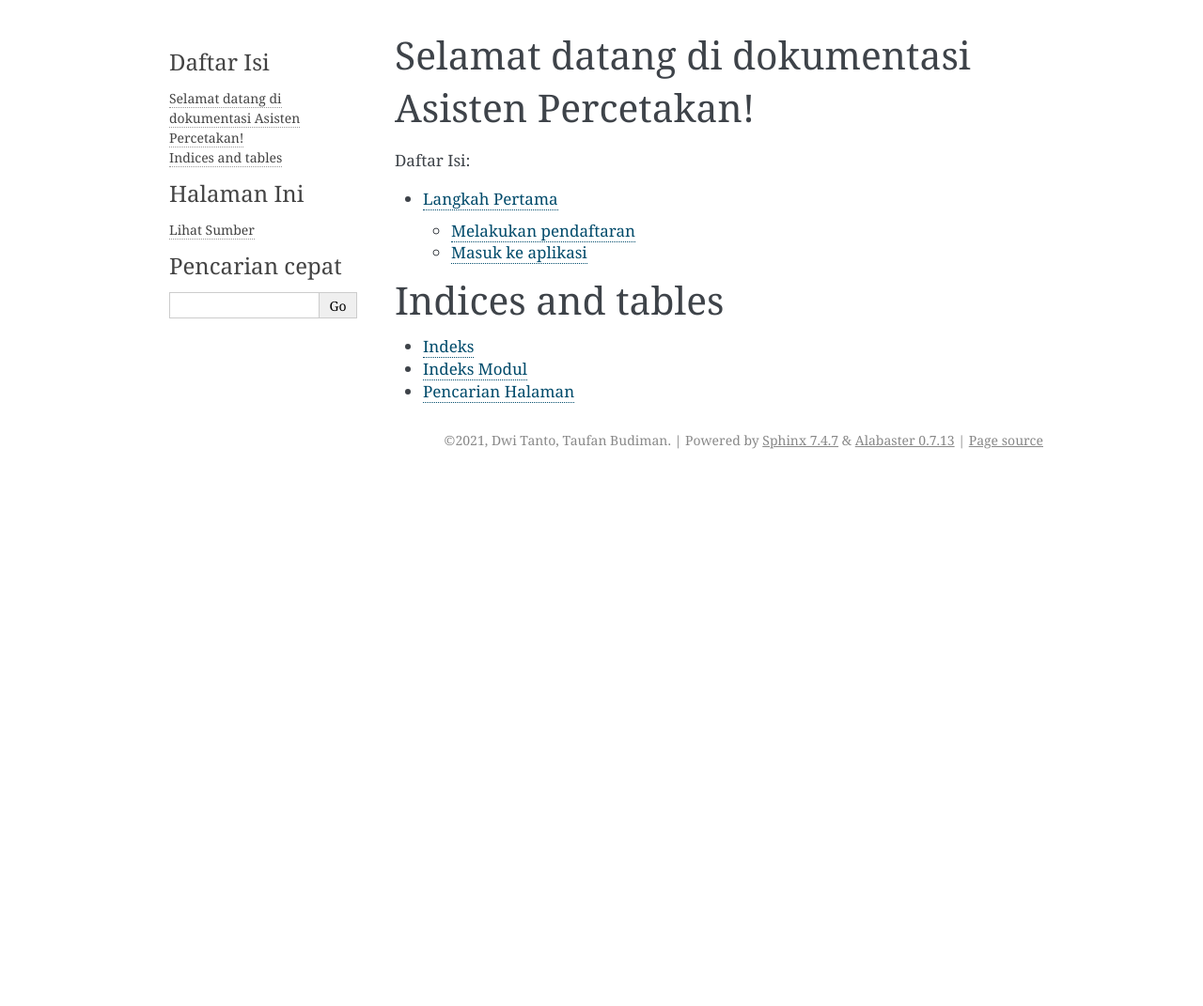
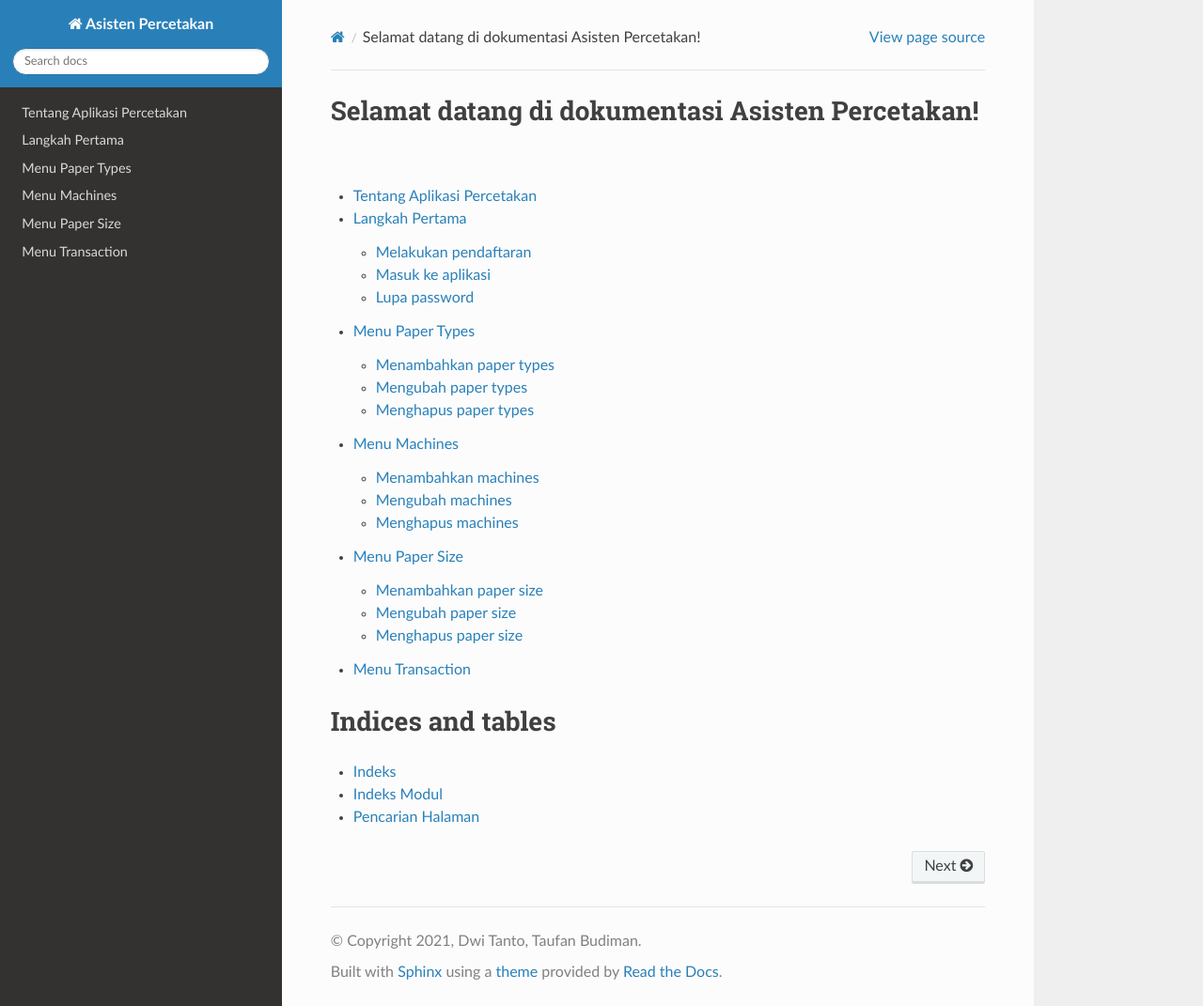
Before and after one commit to taufanbudiman/percetakan-docs, a Sphinx documentation site: the page built from source/index.rst, in a window 1280 px wide and 1071 px high. Shown: the whole window at 94% size. Built offline with Sphinx 7.4.7 and the Read the Docs theme 2.0.0, drawn with Linux system fonts in a browser that asks for light colours.

Commit message:
breakdwon list

```diff
--- /dev/null
+++ b/source/_apps/master-machines.rst
@@ -0,0 +1,22 @@
+Menu Machines
+================
+
+Menu paper tyipe digunakan untuk bla bla
+
+
+Menambahkan machines
+-----------------------
+
+klik tombol adsfasdfa ds kemudian isikan asdfasdfadf
+
+
+Mengubah machines
+--------------------
+
+asdfasdfasdfasdf
+
+
+Menghapus machines
+---------------------
+
+untuk menghapus papertypes  klik pada menu ini
--- /dev/null
+++ b/source/_apps/master-paper-size.rst
@@ -0,0 +1,22 @@
+Menu Paper Size
+================
+
+Menu paper tyipe digunakan untuk bla bla
+
+
+Menambahkan paper size
+-----------------------
+
+klik tombol adsfasdfa ds kemudian isikan asdfasdfadf
+
+
+Mengubah paper size
+--------------------
+
+asdfasdfasdfasdf
+
+
+Menghapus paper size
+---------------------
+
+untuk menghapus papertypes  klik pada menu ini
--- /dev/null
+++ b/source/_apps/master-paper-types.rst
@@ -0,0 +1,22 @@
+Menu Paper Types
+================
+
+Menu paper tyipe digunakan untuk bla bla
+
+
+Menambahkan paper types
+-----------------------
+
+klik tombol adsfasdfa ds kemudian isikan asdfasdfadf
+
+
+Mengubah paper types
+--------------------
+
+asdfasdfasdfasdf
+
+
+Menghapus paper types
+---------------------
+
+untuk menghapus papertypes  klik pada menu ini
--- /dev/null
+++ b/source/_apps/menu-transaction.rst
@@ -0,0 +1,2 @@
+Menu Transaction
+================
--- a/source/conf.py
+++ b/source/conf.py
@@ -31,6 +31,7 @@ release = 'v1.0'
 # extensions coming with Sphinx (named 'sphinx.ext.*') or your custom
 # ones.
 extensions = [
+	'sphinx_rtd_theme'
 ]
 
 # Add any paths that contain templates here, relative to this directory.
@@ -54,7 +55,7 @@ exclude_patterns = []
 # The theme to use for HTML and HTML Help pages.  See the documentation for
 # a list of builtin themes.
 #
-html_theme = 'alabaster'
+html_theme = 'sphinx_rtd_theme'
 
 # Add any paths that contain custom static files (such as style sheets) here,
 # relative to this directory. They are copied after the builtin static files,
--- a/source/index.rst
+++ b/source/index.rst
@@ -8,9 +8,14 @@ Selamat datang di dokumentasi Asisten Percetakan!
 
 .. toctree::
    :maxdepth: 2
-   :caption: Daftar Isi:
 
+   /_intro/intro
    /_intro/langkah-pertama
+
+   /_apps/master-paper-types
+   /_apps/master-machines
+   /_apps/master-paper-size
+   /_apps/menu-transaction
 
 
 
```
Also changed, not shown: source/_intro/intro.rst (added, +8 -0 lines), source/_intro/langkah-pertama.rst (+10 -1 lines), source/memulai_aplikasi.rst (deleted, +0 -11 lines), source/img/login_menu.png (added), 10 other files.
